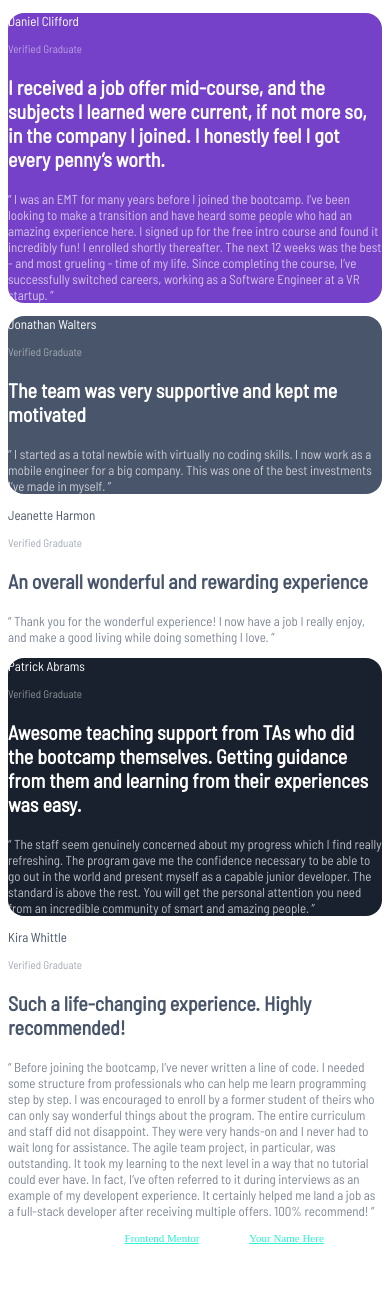
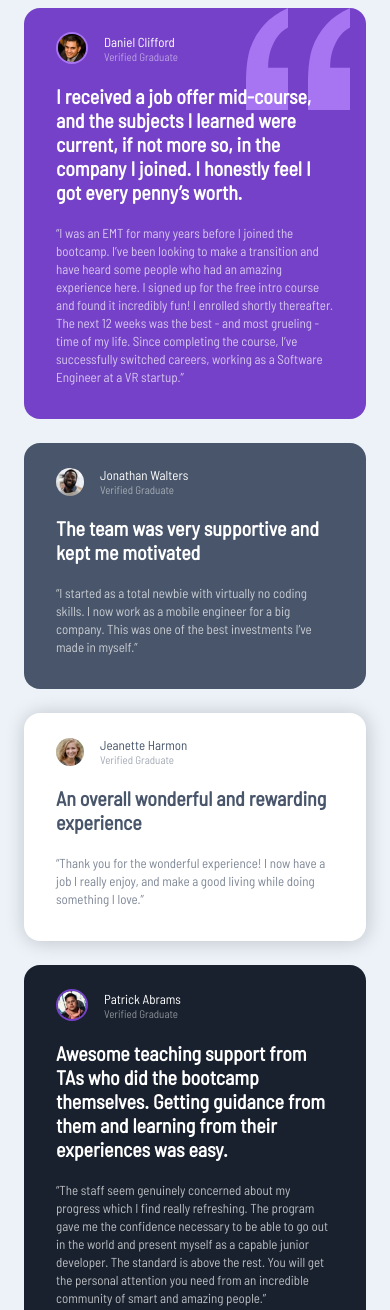
Before and after one commit to cwwittor/testimonials-grid-section, a plain HTML site: page src/index.html in a window 390 px wide. Shown: the top 1310 px of the page. Before the commit the page ends 1252 px from the top, so only its background shows below. Drawn offline with Linux system fonts and the light colour scheme.

Commit message:
styling and layout finished for mobile

```diff
--- a/src/index.html
+++ b/src/index.html
@@ -19,68 +19,99 @@
   </head>
   <body>
     <section class="purple-item-box item-box">
-      <p class="item-name">Daniel Clifford</p>
-      <p class="item-title">Verified Graduate</p>
+      <div class="flex-heading">
+        <img
+          class="width-img image-border-purple image-circle"
+          src="./images/image-daniel.jpg"
+        />
+        <div class="flex-user">
+          <span class="item-name">Daniel Clifford</span>
+          <span class="item-title">Verified Graduate</span>
+        </div>
+      </div>
       <p class="item-header">
         I received a job offer mid-course, and the subjects I learned were
         current, if not more so, in the company I joined. I honestly feel I got
         every penny’s worth.
       </p>
       <p class="item-paragraph">
-        “ I was an EMT for many years before I joined the bootcamp. I’ve been
+        “I was an EMT for many years before I joined the bootcamp. I’ve been
         looking to make a transition and have heard some people who had an
         amazing experience here. I signed up for the free intro course and found
         it incredibly fun! I enrolled shortly thereafter. The next 12 weeks was
         the best - and most grueling - time of my life. Since completing the
         course, I’ve successfully switched careers, working as a Software
-        Engineer at a VR startup. ”
+        Engineer at a VR startup.”
       </p>
     </section>
     <section class="blue-grey-item-box item-box">
-      <p class="item-name">Jonathan Walters</p>
-      <p class="item-title">Verified Graduate</p>
+      <div class="flex-heading">
+        <img class="width-img image-circle" src="./images/image-jonathan.jpg" />
+        <div class="flex-user">
+          <span class="item-name">Jonathan Walters</span>
+          <span class="item-title">Verified Graduate</span>
+        </div>
+      </div>
       <p class="item-header">
         The team was very supportive and kept me motivated
       </p>
       <p class="item-paragraph">
-        “ I started as a total newbie with virtually no coding skills. I now
-        work as a mobile engineer for a big company. This was one of the best
-        investments I’ve made in myself. ”
+        “I started as a total newbie with virtually no coding skills. I now work
+        as a mobile engineer for a big company. This was one of the best
+        investments I’ve made in myself.”
       </p>
     </section>
     <section class="white-item-box item-box">
-      <p class="item-name">Jeanette Harmon</p>
-      <p class="item-title">Verified Graduate</p>
+      <div class="flex-heading">
+        <img class="width-img image-circle" src="./images/image-jeanette.jpg" />
+        <div class="flex-user">
+          <span class="item-name">Jeanette Harmon</span>
+          <span class="item-title">Verified Graduate</span>
+        </div>
+      </div>
       <p class="item-header">An overall wonderful and rewarding experience</p>
       <p class="item-paragraph">
-        “ Thank you for the wonderful experience! I now have a job I really
-        enjoy, and make a good living while doing something I love. ”
+        “Thank you for the wonderful experience! I now have a job I really
+        enjoy, and make a good living while doing something I love.”
       </p>
     </section>
     <section class="navy-item-box item-box">
-      <p class="item-name">Patrick Abrams</p>
-      <p class="item-title">Verified Graduate</p>
+      <div class="flex-heading">
+        <img
+          class="width-img image-border-dark-purple image-circle"
+          src="./images/image-patrick.jpg"
+        />
+        <div class="flex-user">
+          <span class="item-name">Patrick Abrams</span>
+          <span class="item-title">Verified Graduate</span>
+        </div>
+      </div>
       <p class="item-header">
         Awesome teaching support from TAs who did the bootcamp themselves.
         Getting guidance from them and learning from their experiences was easy.
       </p>
       <p class="item-paragraph">
-        “ The staff seem genuinely concerned about my progress which I find
+        “The staff seem genuinely concerned about my progress which I find
         really refreshing. The program gave me the confidence necessary to be
         able to go out in the world and present myself as a capable junior
         developer. The standard is above the rest. You will get the personal
         attention you need from an incredible community of smart and amazing
-        people. ”
+        people.”
       </p>
     </section>
     <section class="white-item-box item-box">
-      <p class="item-name">Kira Whittle</p>
-      <p class="item-title">Verified Graduate</p>
+      <div class="flex-heading">
+        <img class="width-img image-circle" src="./images/image-kira.jpg" />
+        <div class="flex-user">
+          <span class="item-name">Kira Whittle</span>
+          <span class="item-title">Verified Graduate</span>
+        </div>
+      </div>
       <p class="item-header">
         Such a life-changing experience. Highly recommended!
       </p>
       <p class="item-paragraph">
-        “ Before joining the bootcamp, I’ve never written a line of code. I
+        ”Before joining the bootcamp, I’ve never written a line of code. I
         needed some structure from professionals who can help me learn
         programming step by step. I was encouraged to enroll by a former student
         of theirs who can only say wonderful things about the program. The
@@ -90,15 +121,8 @@
         way that no tutorial could ever have. In fact, I’ve often referred to it
         during interviews as an example of my developent experience. It
         certainly helped me land a job as a full-stack developer after receiving
-        multiple offers. 100% recommend! ”
+        multiple offers. 100% recommend!”
       </p>
     </section>
-
-    <div class="attribution">
-      Challenge by
-      <a href="https://www.frontendmentor.io?ref=challenge" target="_blank"
-        >Frontend Mentor</a
-      >. Coded by <a href="#">Your Name Here</a>.
-    </div>
   </body>
 </html>
--- a/src/style.css
+++ b/src/style.css
@@ -5,13 +5,17 @@
 
 :root {
   --purple: hsl(263, 55%, 52%);
+  --light-purple: #a775f1;
   --blue-grey: hsl(217, 19%, 35%);
   --white: hsl(0, 0%, 100%);
   --navy: hsl(219, 29%, 14%);
+  --grey: #ecf2f8;
 
   --header-text: 1.25rem;
   --item-title: 0.688rem;
   --item-name: 0.813rem;
+
+  --paragraph-line-height: 1.125rem;
 
   --regular: 400;
   --medium: 500;
@@ -25,7 +29,13 @@
 }
 
 body {
+  display: grid;
+  grid-template-columns: 1fr; /* one column */
+  grid-gap: 1.5rem;
   color: var(--white);
+  background-color: var(--grey);
+  padding: 0 1rem 0 1rem;
+  margin-bottom: 4rem;
 }
 
 .attribution {
@@ -37,11 +47,44 @@ body {
 }
 
 .item-box {
+  padding: 1.5rem 2rem 1.25rem 2rem;
   border-radius: 1rem;
+}
+
+.flex-user {
+  display: flex;
+  flex-direction: column;
+}
+
+.flex-heading {
+  display: flex;
+  flex-direction: row;
+  align-items: center;
+  gap: 1rem;
+}
+
+.width-img {
+  width: 1.75rem;
+  height: 1.75rem;
+}
+
+.image-circle {
+  border-radius: 50%;
+}
+
+.image-border-purple {
+  border: solid 0.125rem var(--light-purple); /* Replace #000000 with your desired border color */
+}
+
+.image-border-dark-purple {
+  border: solid 0.125rem var(--purple); /* Replace #000000 with your desired border color */
 }
 
 .purple-item-box {
   background-color: var(--purple);
+  background-image: url("./images/bg-pattern-quotation.svg");
+  background-repeat: no-repeat;
+  background-position: calc(100% - 1rem) top;
 }
 
 .blue-grey-item-box {
@@ -51,6 +94,7 @@ body {
 .white-item-box {
   color: var(--blue-grey);
   background-color: var(--white);
+  box-shadow: 1px 1px 20px 0px rgba(0, 0, 0, 0.2);
 }
 
 .navy-item-box {
@@ -68,6 +112,7 @@ body {
   font-size: var(--item-name);
   font-family: var(--barlow);
   font-weight: var(--medium);
+  line-height: var(--paragraph-line-height);
 }
 
 .item-name {
```
